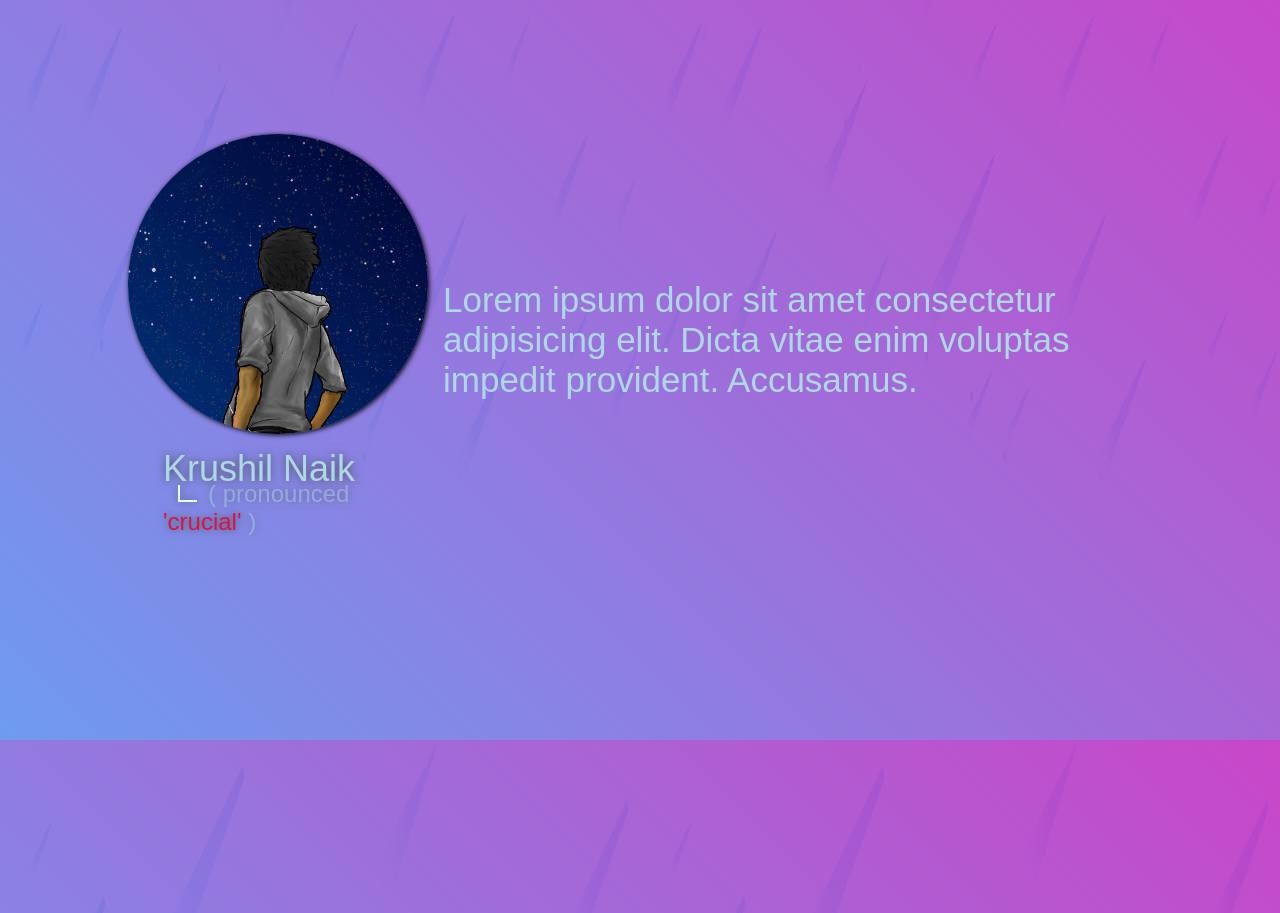
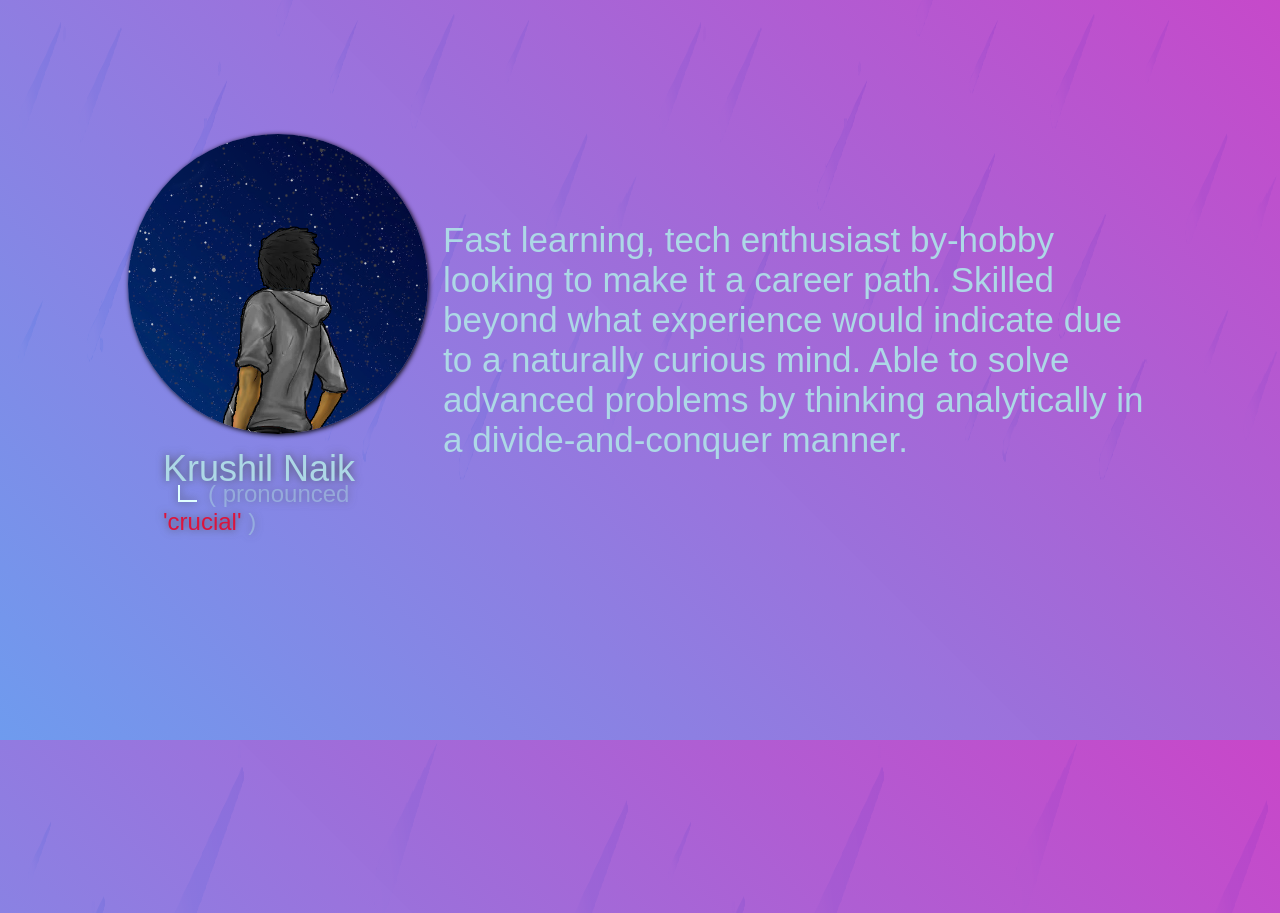
Before and after one commit to krushilnaik/krushilnaik.github.io, a React (Create React App) app: page / in a window 1280 px wide. Shown: the part 860-1773 px from the top of the page. Built offline with nearby package versions, Linux system fonts and the light colour scheme; a web font is replaced by a local one.

Commit message:
Add about me description

```diff
--- a/src/pages/AboutMe.jsx
+++ b/src/pages/AboutMe.jsx
@@ -31,8 +31,9 @@
 				</aside>
 
 				<article>
-					Lorem ipsum dolor sit amet consectetur adipisicing elit. Dicta vitae enim voluptas
-					impedit provident. Accusamus.
+					Fast learning, tech enthusiast by-hobby looking to make it a career path. Skilled
+					beyond what experience would indicate due to a naturally curious mind. Able to solve
+					advanced problems by thinking analytically in a divide-and-conquer manner.
 				</article>
 			</div>
 		</InView>
```
